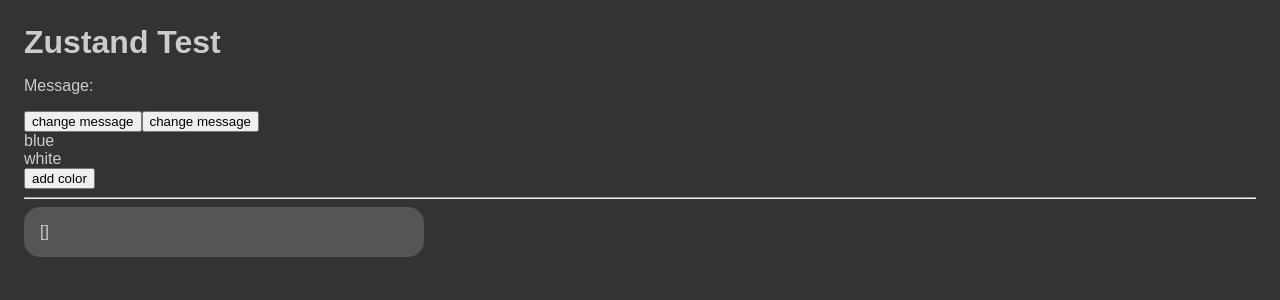
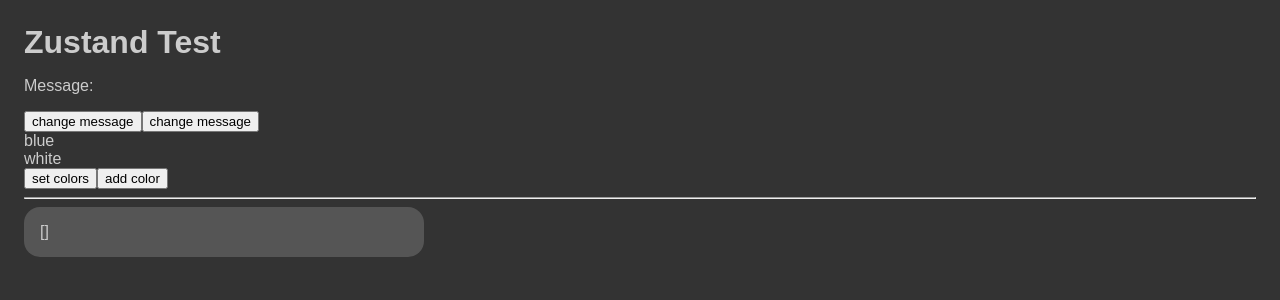
Before and after one commit to edwardtanguay/zustand-test, a React (Vite) app: page / in a window 1280 px wide. Shown: the top 300 px of the page. Built offline with nearby package versions, Linux system fonts and the light colour scheme.

Commit message:
addColor

```diff
--- a/src/App.tsx
+++ b/src/App.tsx
@@ -20,7 +20,8 @@ function App() {
 					<div>{color}</div>
 				))}
 			</div>
-			<button onClick={() => store.setColors(['dfd','skfjsfsdf','skdjfdkf'])}>add color</button>
+			<button onClick={() => store.setColors(['dfd','skfjsfsdf','skdjfdkf'])}>set colors</button>
+			<button onClick={() => store.addColor('nnnnn')}>add color</button>
 			<hr />
 			<InfoBox />
 		</div>
--- a/src/store.tsx
+++ b/src/store.tsx
@@ -15,6 +15,7 @@ interface Store {
 	setMessage: (message: string) => void;
 	colors: string[];
 	setColors: (colors: string[]) => void;
+	addColor: (color: string) => void;
 }
 
 export const useStore = create<Store>(
@@ -22,6 +23,7 @@ export const useStore = create<Store>(
 		message: '',
 		setMessage: (message: string) => set((state) => ({ ...state, message })),
 		colors: ['blue', 'white'],
-		setColors: (colors: string[]) => set((state) => ({...state, colors}))
+		setColors: (colors: string[]) => set((state) => ({ ...state, colors })),
+		addColor: (color: string) => set((state) => ({ ...state, colors: [...state.colors, color] }) )
 	})
 );
```
